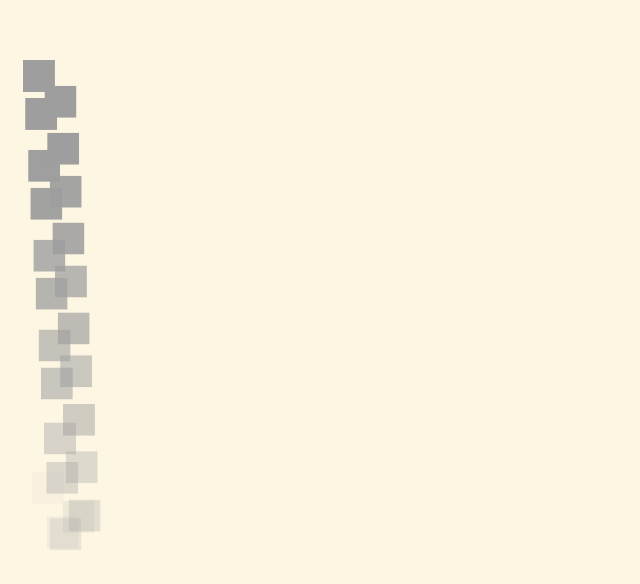
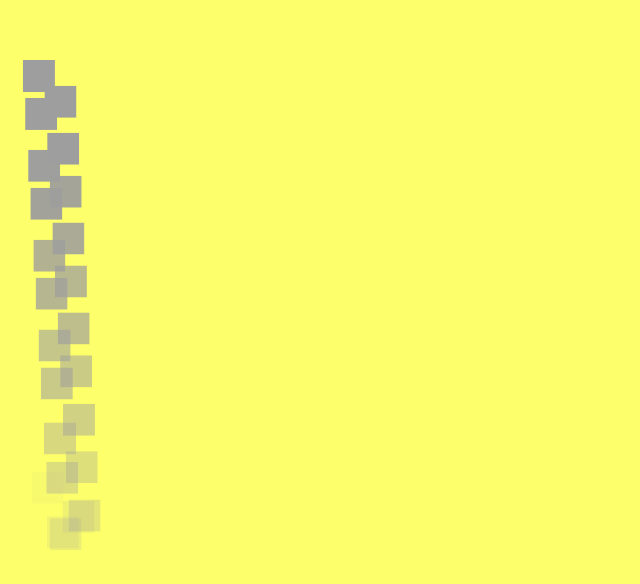
Before and after one commit to moonbeam0281/CatPawsSandbox, a website built with webpack: page dist/index.html in a window 1280 px wide. Shown: the part 216-800 px from the top of the page, without its empty margins (0-640 px from the left). Built offline with nearby package versions, Linux system fonts and the light colour scheme.

Commit message:
Small color change

```diff
--- a/dist/index.html
+++ b/dist/index.html
@@ -9,7 +9,7 @@
       margin: 0;
       padding: 0;
       overflow: hidden;
-      background: #fdf6e3;
+      background: hsl(61, 100%, 71%);
     }
     canvas {
       display: block;
```
